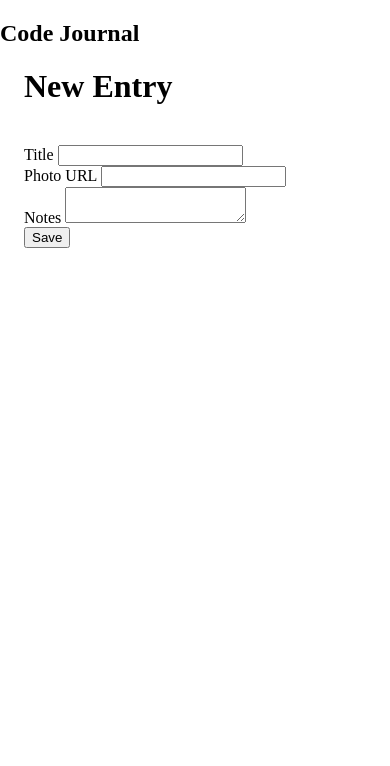
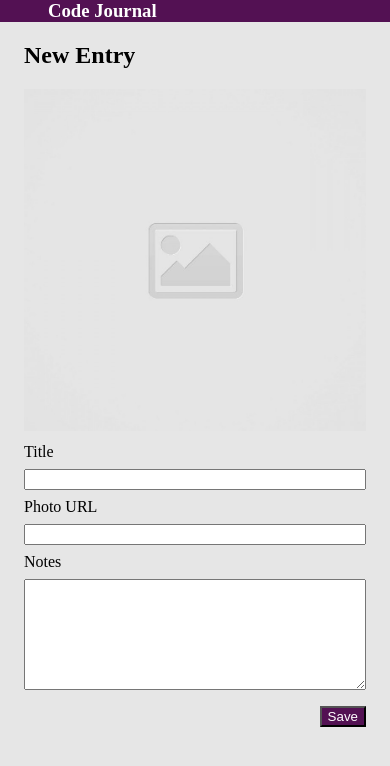
Before and after one commit to Alex-piper/code-journal, a website: page index.html in a window 390 px wide. Drawn offline with Linux system fonts and the light colour scheme.

Commit message:
Ensure that the form looks nice on both mobile-sized and desktop-sized screens.

```diff
--- a/css/styles.css
+++ b/css/styles.css
@@ -0,0 +1,37 @@
+header {
+  background-color: rgb(83, 17, 83);
+  color: white;
+  padding-left: 1.5rem;
+}
+
+button {
+  background-color: rgb(83, 17, 83);
+  color: white;
+}
+
+body {
+  background-color: rgba(128, 128, 128, 0.193);
+}
+
+.d-block {
+  display: block;
+}
+
+img {
+  width: 100%;
+}
+
+.button-mover {
+  justify-content: right;
+  display: flex;
+  margin-top: 1rem;
+}
+
+label {
+  margin-bottom: 0.5rem;
+  margin-top: 0.5rem;
+}
+
+input:focus {
+  border-color: rgb(83, 17, 83);
+}
--- a/index.html
+++ b/index.html
@@ -17,36 +17,37 @@
 </head>
 <body>
   <header>
-    <h2>Code Journal</h2>
+    <h3 class="container">Code Journal</h3>
   </header>
   <main>
     <div class="container" data-view="entry-form">
       <form id="form">
-        <div class="column-full">
-          <h1>New Entry</h1>
+        <div class="row">
+          <div class="column-full">
+            <h2>New Entry</h2>
+          </div>
         </div>
-        <div class="column-full">
-          <img src="">
+        <div class="row">
+          <div class="column-half">
+            <img src="images/placeholder-image-square.jpg">
+          </div>
+          <div class="column-half">
+            <label class="d-block" for="Title">Title</label>
+            <input required name="title" id="Title" class="d-block column-full">
+            <label for="photo" class="d-block">Photo URL</label>
+            <input required name="Photo-URL" type="url" id="photo" class="d-block column-full">
+          </div>
         </div>
-        <div class="column-full">
-          <label for="title">Title</label>
-          <input
-          required
-          name="title">
+        <div class="row">
+          <div class="column-full">
+            <label for="Notes" class="d-block"> Notes</label>
+            <textarea class="d-block column-full" required name="text-area" id="Notes" rows="7"></textarea>
+          </div>
         </div>
-        <div class="column-full">
-          <label for="photo">Photo URL</label>
-          <input
-          required
-          name="Photo-URL"
-          type="url">
-        </div>
-        <div class="column-full">
-          <label for="Notes">Notes</label>
-          <textarea required name="text-area"></textarea>
-        </div>
-        <div class="column-full">
-          <button type="submit">Save</button>
+        <div class="row">
+          <div class="column-full button-mover">
+            <button type="submit" id="save">Save</button>
+          </div>
         </div>
       </form>
     </div>
```
